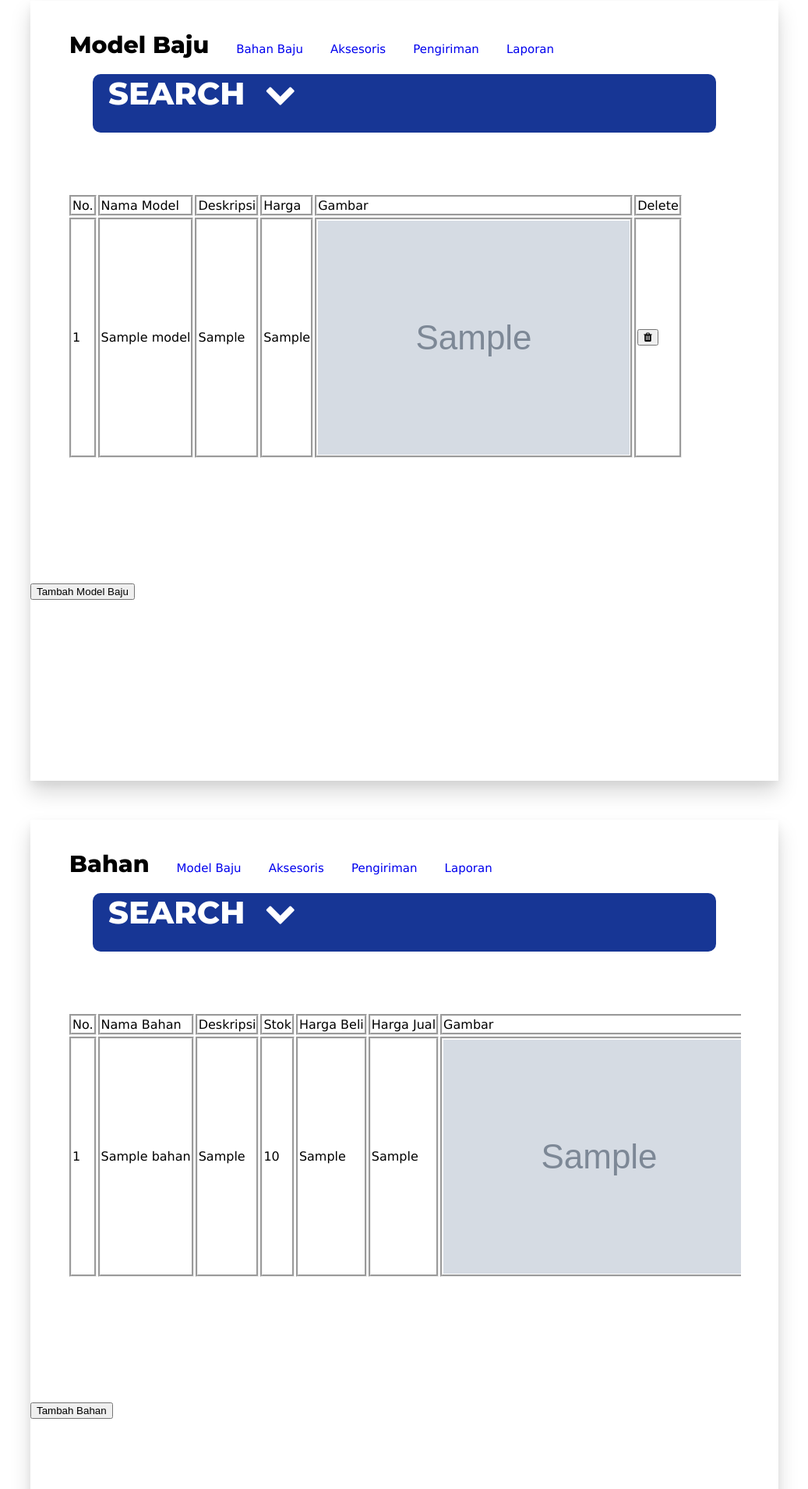
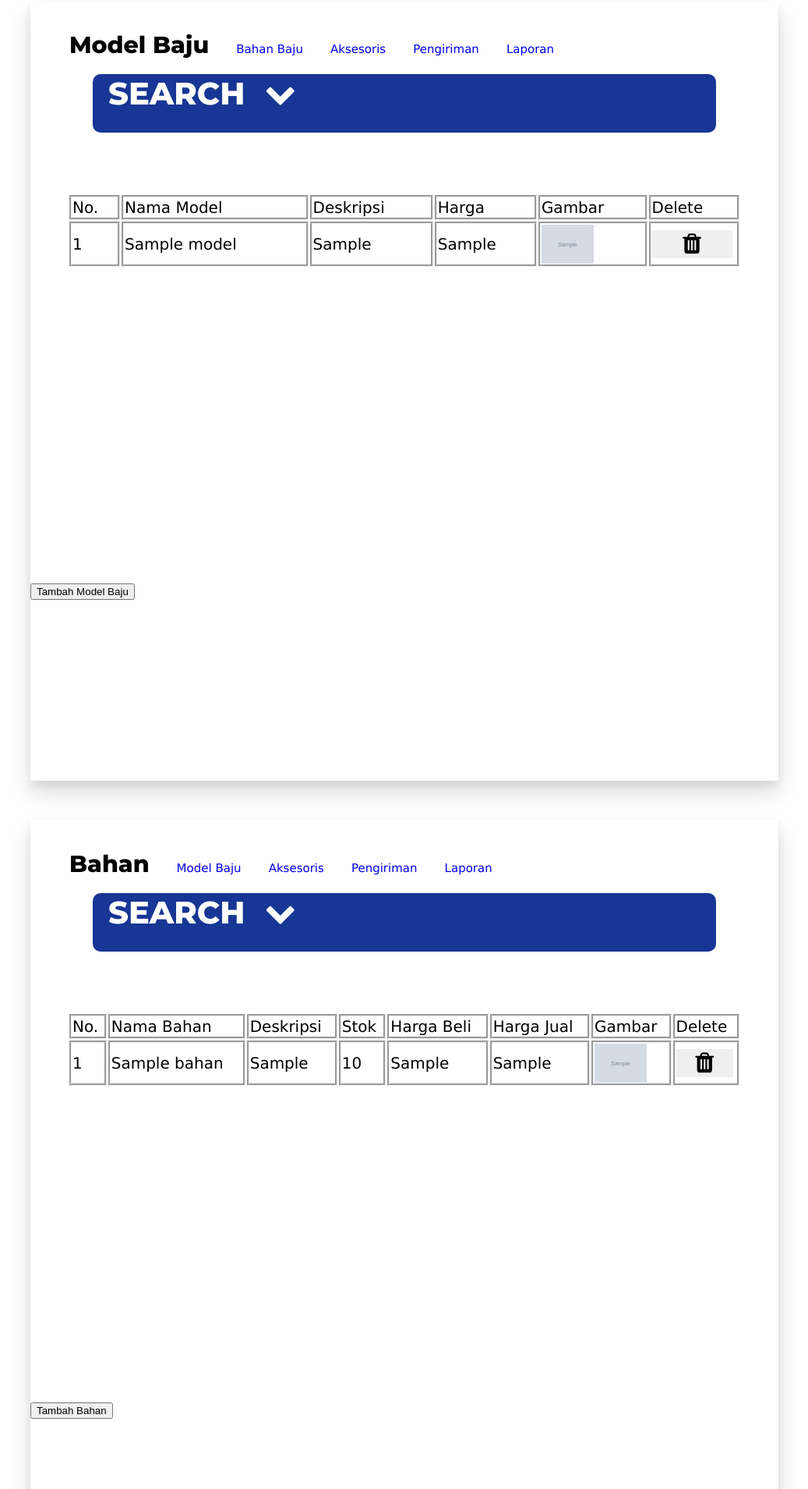
Before and after one commit to vincentiusdaryl/TUBES_PBW_MIBD, a Node server app: template views/home-pemilik.ejs in a window 1280 px wide; the page is wider, and only the part inside the window is pictured. Shown: the part 1506-3415 px from the top of that part at 78% size, without its empty margins (121-1158 px from the left). Run offline with Node 20, Linux system fonts and the light colour scheme; the template is opened without the code that fills it: most values are stand-ins (such as "Sample title", 1, 10 or a date in 2020); grey boxes marked "Sample" are stand-in pictures.

Commit message:
Update homepemilik.css

```diff
--- a/public/style/homepemilik.css
+++ b/public/style/homepemilik.css
@@ -242,6 +242,11 @@ img {vertical-align: middle;}
   transition: 0.5s;
 }
 
+#imgmodel{
+  height: 50px;
+  width: auto;
+}
+
 div.scrollmenu {
     overflow-x: auto;
     overflow-y: scroll;
@@ -259,10 +264,10 @@ div.scrollmenu {
       border-style:groove ;
     }
 
-      #table-pemesanan{
-        width: 85%;
-        margin: auto;
-      }
+    table{
+      width: 100%;
+      font-size: 20px;
+    }
 
       #btn_tambahakun{
         height: 50px;
@@ -307,6 +312,24 @@ div.scrollmenu {
         margin: 20px 50%;
         border-radius: 10px;
         cursor: pointer;
+    }
+
+    #btn_delete{
+      font-size: 30px;
+      border: none;
+      transition: 0.1s;
+      cursor: pointer;
+      width: 95%;
+      height: 100%;
+    }
+
+    #btn_delete:hover{
+      font-size: 35px;
+      background-color: grey;
+    }
+
+    #delete{
+      text-align: center;
     }
 
 
```
